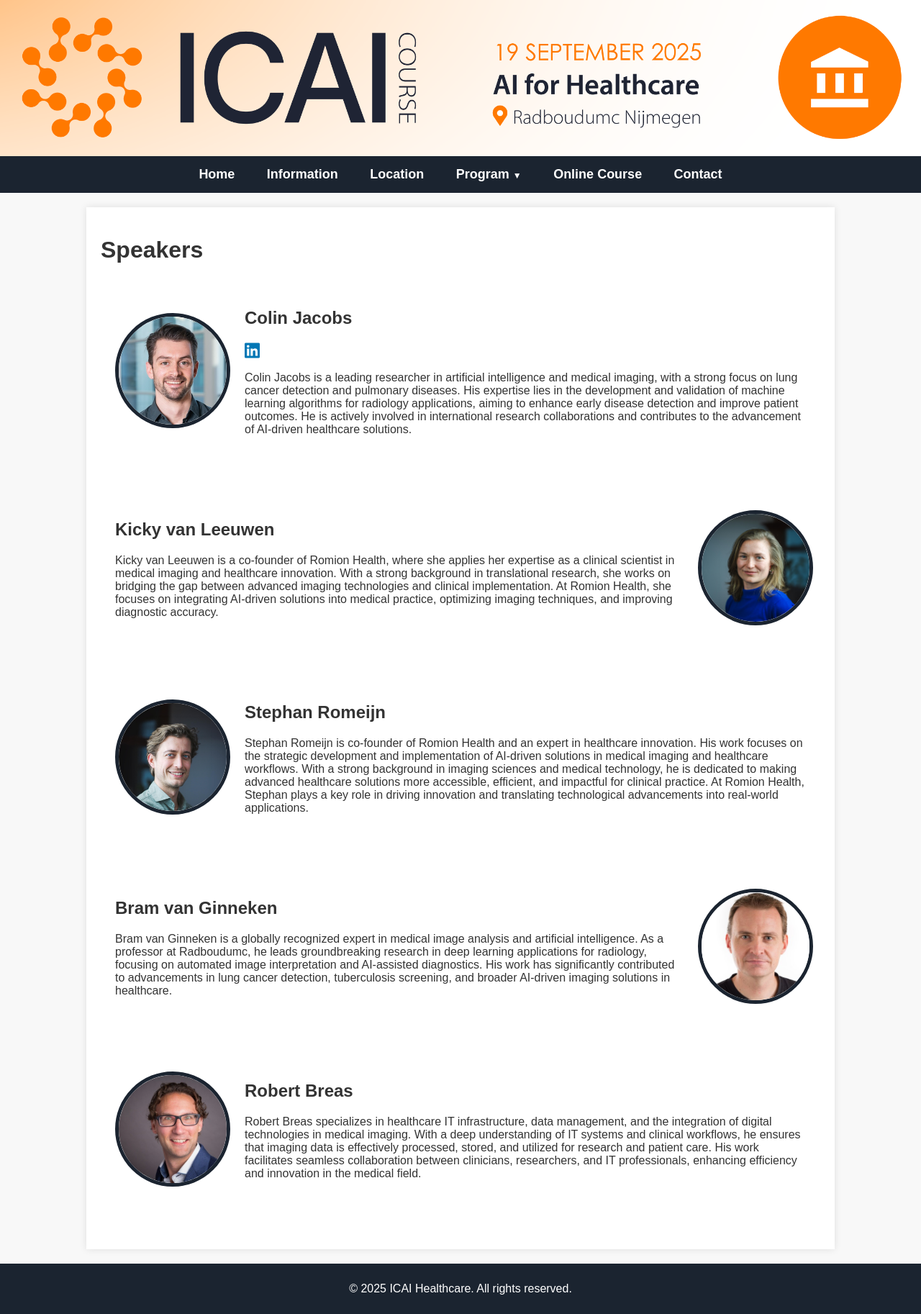
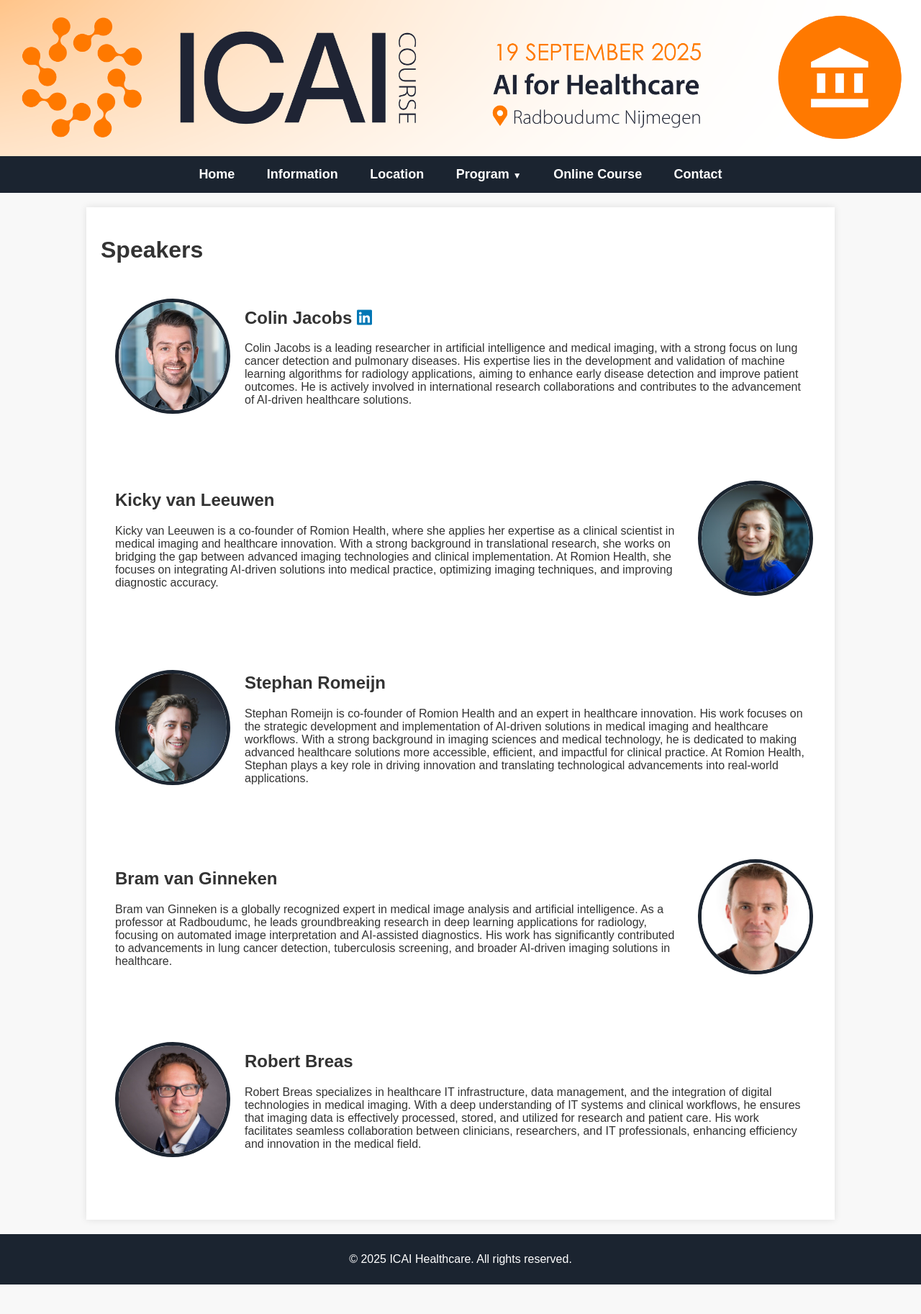
Before and after one commit to marliebesouw/marliebesouw.github.io, a Jekyll site: the page built from speakers.md, in a window 1280 px wide. Shown: the whole page at 72% size. Built offline with Jekyll 4.4.1, drawn with Linux system fonts in a browser that asks for light colours; after the commit the page ends 1785 px from its top, so only the background shows below that.

```diff
--- a/speakers.md
+++ b/speakers.md
@@ -9,10 +9,10 @@ title: Speakers
 <div class="speaker left">
     <img src="{{ site.url }}/assets/img/Colin_Jacobs.jpg" alt="Colin Jacobs">
     <div class="speaker-info">
-        <h2>Colin Jacobs</h2>
+        <h2>Colin Jacobs
         <a href="https://www.linkedin.com/in/colin-jacobs-01a14628/" target="_blank">
             <i class="fa-brands fa-linkedin"></i>
-        </a>
+        </a></h2>
         <p> Colin Jacobs is a leading researcher in artificial intelligence and medical imaging, with a strong focus on lung cancer detection and pulmonary diseases. His expertise lies in the development and validation of machine learning algorithms for radiology applications, aiming to enhance early disease detection and improve patient outcomes. He is actively involved in international research collaborations and contributes to the advancement of AI-driven healthcare solutions.  </p>
     </div>
 </div>
```
